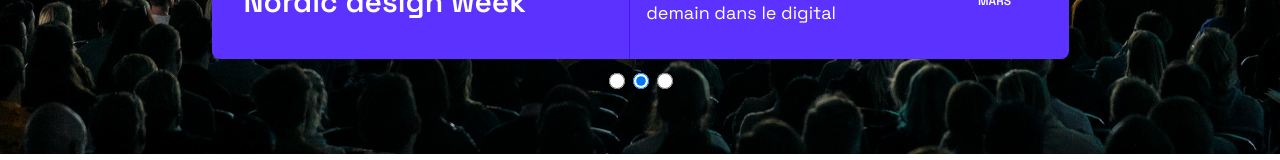
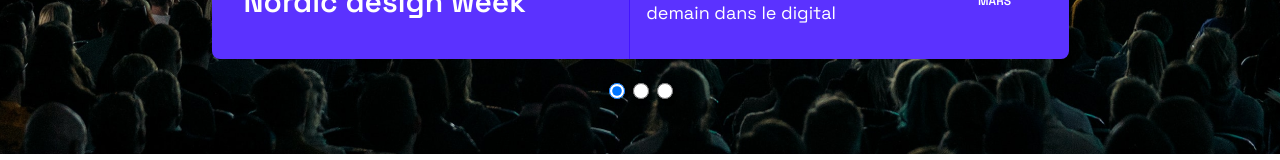
Before and after one commit to adilou42/Debugging_Jest, a React (Create React App) app: page / in a window 1280 px wide. Shown: the part 512-672 px from the top of the page. Built offline with nearby package versions, Linux system fonts and the light colour scheme.

Commit message:
✅ project done

```diff
--- a/public/events.json
+++ b/public/events.json
@@ -288,18 +288,21 @@
     ],
     "focus": [
         {
+            "id": 1,
             "title": "World economic forum",
             "description": "Oeuvre à la coopération entre le secteur public et le privé.",
             "date": "2022-01-29T20:28:45.744Z",
             "cover": "/images/evangeline-shaw-nwLTVwb7DbU-unsplash1.png"
         },
         {
+            "id": 2,
             "title": "Nordic design week",
             "description": "Conférences sur le design de demain dans le digital",
             "date": "2022-03-29T20:28:45.744Z",
             "cover": "/images/teemu-paananen-bzdhc5b3Bxs-unsplash1.png"
         },
         {
+            "id": 3,
             "title": "Sneakercraze market",
             "description": "Rencontres de spécialistes des Sneakers Européens.",
             "date": "2022-05-29T20:28:45.744Z",
--- a/src/containers/Slider/index.js
+++ b/src/containers/Slider/index.js
@@ -22,17 +22,16 @@ const Slider = () => {
         return () => clearTimeout(timer); // Cleanup the timeout on unmount
     }, [index]);
 
-
     function changeSlide(radioIdx) {
         setIndex(radioIdx);
     }
 
     return (
+        <div className="SliderSection">
             <div className="SlideCardList">
                 {byDateDesc?.map((event, idx) => (
-        <>
+                    <div key={`eventFocus-${event.id}`}>
                         <div
-            key={event.title}
                             className={`SlideCard SlideCard--${
                                 index === idx ? "display" : "hide"
                             }`}
@@ -46,13 +45,17 @@ const Slider = () => {
                                 </div>
                             </div>
                         </div>
-          <div className="SlideCard__paginationContainer">
-            <div className="SlideCard__pagination">
-              {byDateDesc.map((_, radioIdx) => (
-                <div className="bulletPoint">
+                    </div>
+                ))}
+            </div>
+            <div className="SlideCard__paginationBullet">
+                {byDateDesc?.map((event, radioIdx) => (
+                    <div
+                        className="bulletPoint"
+                        key={`BulletPoint-${event.id}`}
+                    >
                         <input
                             onClick={() => changeSlide(radioIdx)}
-                    key={`${event.cover}-${index}`}
                             type="radio"
                             name="radio-button"
                             defaultChecked={index === radioIdx} // use index to select the current event
@@ -61,9 +64,6 @@ const Slider = () => {
                 ))}
             </div>
         </div>
-        </>
-      ))}
-    </div>
     );
 };
 
--- a/src/containers/Slider/style.scss
+++ b/src/containers/Slider/style.scss
@@ -1,7 +1,7 @@
 @import "src/colors.scss";
 
 .SlideCardList {
-  position: relative;
+  // position: relative;
   width: 100%;
   max-width: 1440px;
   height: 586px;
@@ -25,20 +25,20 @@
       justify-content: center;
       width: 100%;
     }
-    &__paginationContainer {
-      position: absolute;
-      left: 0;
-      bottom: 60px;
-      display: flex;
-      justify-content: center;
-      width: 100%;
-      input {
-        width: 16px;
-        height: 16px;
-        min-width: 0;
-        color: $primary;
-      }
-    }
+    // &__paginationContainer {
+    //   position: absolute;
+    //   left: 0;
+    //   bottom: 60px;
+    //   display: flex;
+    //   justify-content: center;
+    //   width: 100%;
+    //   input {
+    //     width: 16px;
+    //     height: 16px;
+    //     min-width: 0;
+    //     color: $primary;
+    //   }
+    // }
     &__description {
       left: 0;
       bottom: 50px;
@@ -87,6 +87,28 @@
   }
 }
 
-.SlideCard__pagination {
+// .SlideCard__pagination {
+//   display: flex;
+// }
+
+.SliderSection {
+  position: relative;
+  width: 100%;
   display: flex;
+  flex-direction: column;
 }
+
+
+.SlideCard__paginationBullet {
+  position: absolute;
+  left: 0;
+  bottom: 50px;
+  display: flex;
+  justify-content: center;
+  width: 100%;
+  input {
+    width: 16px;
+    height: 16px;
+    min-width: 0;
+  }
+}
```
Lines whose indentation alone changed are shown as unchanged.
